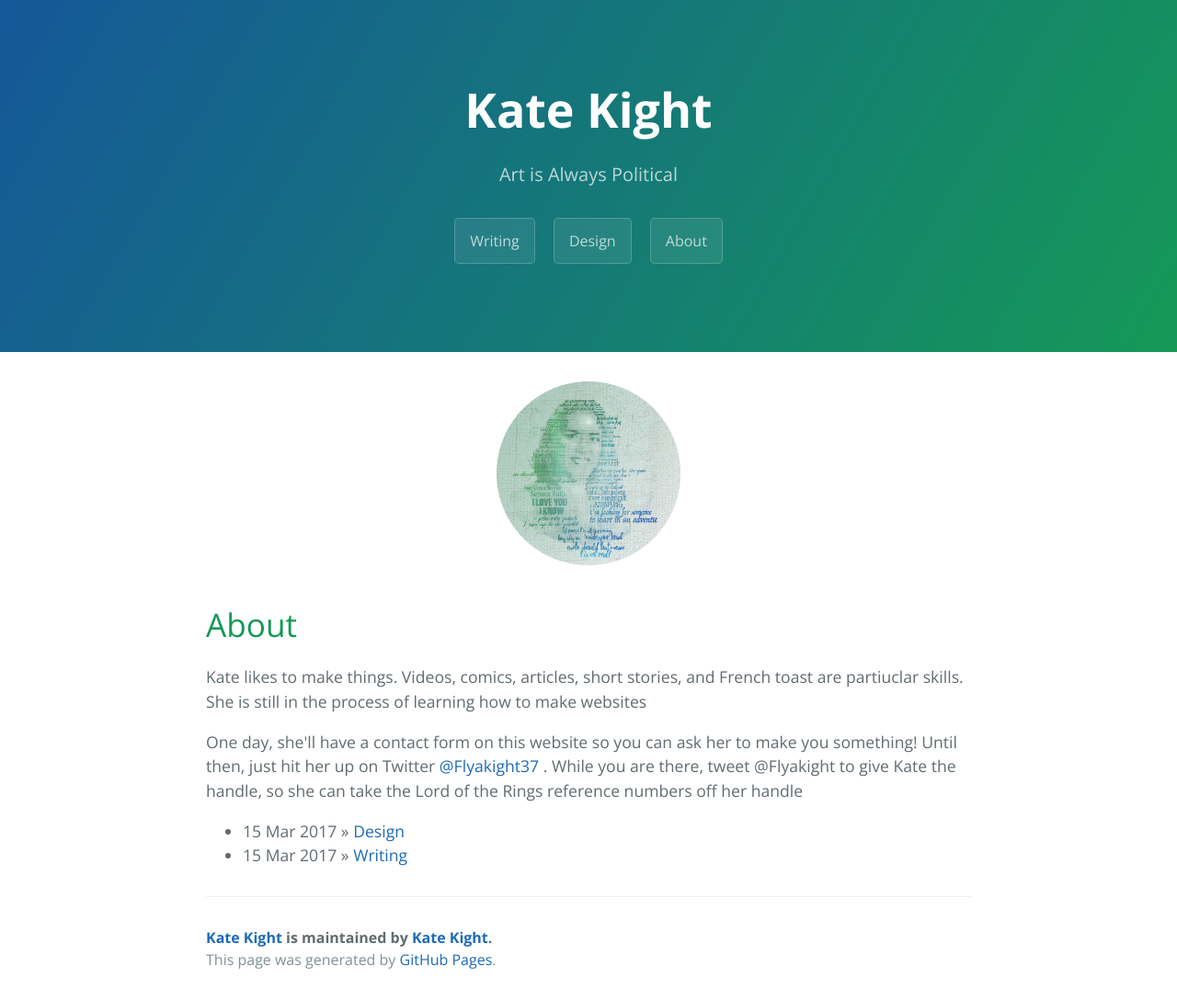
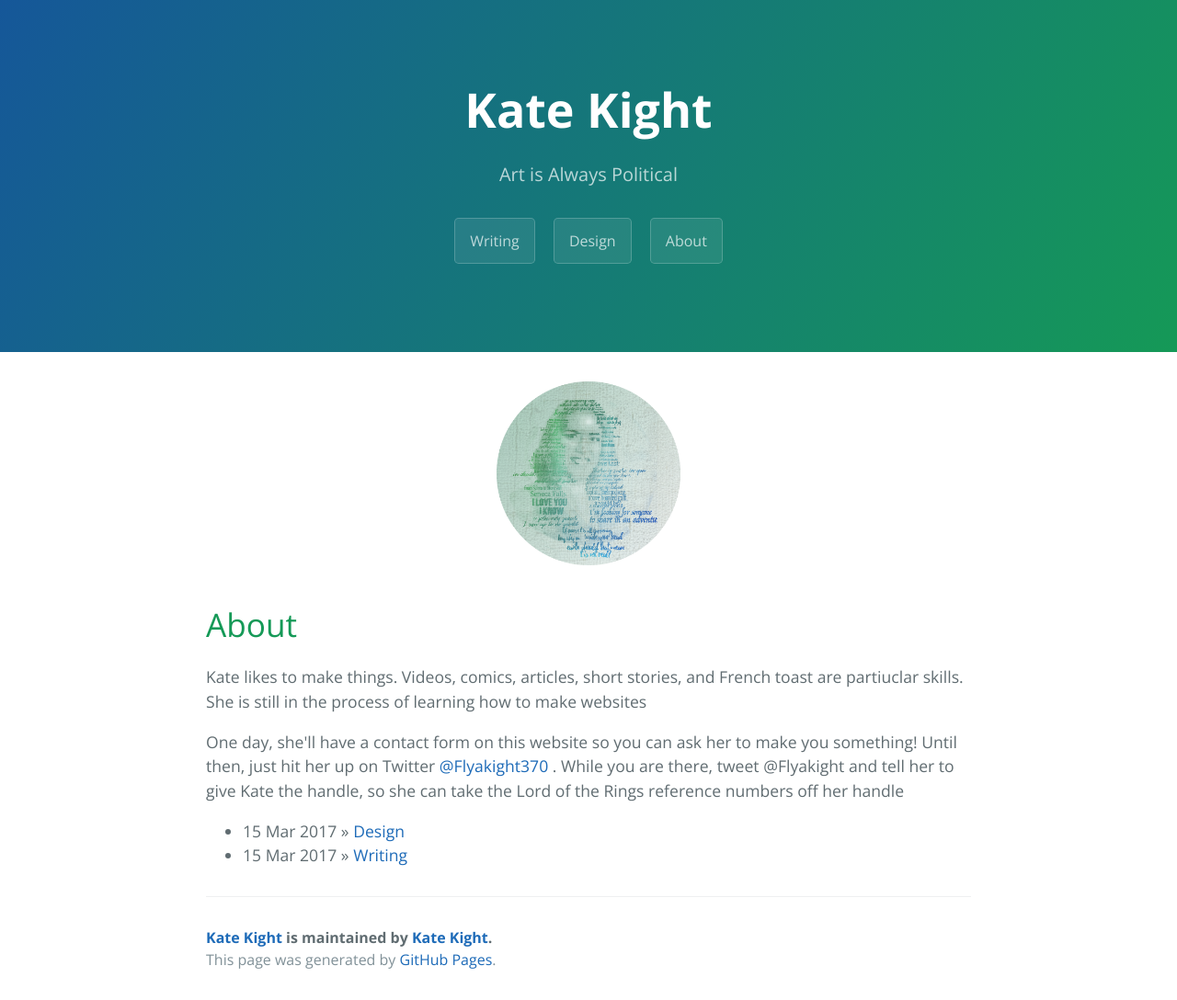
Before and after one commit to Flyakight/flyakight.github.io, a Jekyll site: the page built from index.html, in a window 1280 px wide. Shown: the whole page at 92% size. Built offline with Jekyll 4.4.1, drawn with Linux system fonts in a browser that asks for light colours; the list of posts is cut into pages by our own code.

Commit message:
Update index.html

```diff
--- a/index.html
+++ b/index.html
@@ -9,7 +9,7 @@ title: {{site.title}}
        </div>
        <h1> About </h1>
        <p> Kate likes to make things. Videos, comics, articles, short stories, and French toast are partiuclar skills. She is still in the process of learning how to make websites </p>
-       <p> One day, she'll have a contact form on this website so you can ask her to make you something! Until then, just hit her up on Twitter <a href= "https://twitter.com/flyakight379">  @Flyakight37 </a>. While you are there, tweet @Flyakight to give Kate the handle, so she can take the Lord of the Rings reference numbers off her handle </p>
+       <p> One day, she'll have a contact form on this website so you can ask her to make you something! Until then, just hit her up on Twitter <a href= "https://twitter.com/flyakight379">  @Flyakight370 </a>. While you are there, tweet @Flyakight and tell her to give Kate the handle, so she can take the Lord of the Rings reference numbers off her handle </p>
   <ul class="posts">
     {% for post in site.posts %}
       <li><span>{{ post.date | date_to_string }}</span> &raquo; <a href="{{ site.baseurl }}{{ post.url }}">{{ post.title }}</a></li>
```
